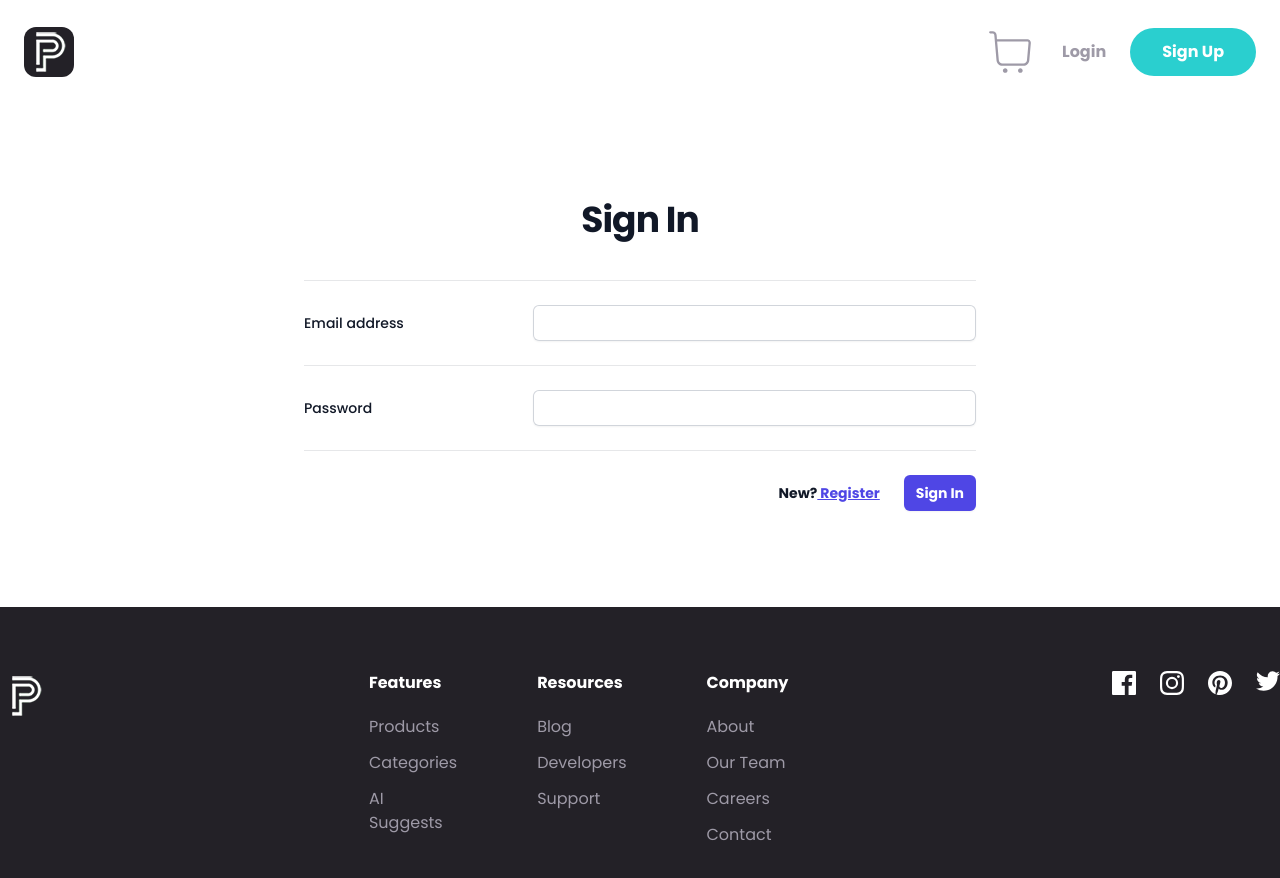
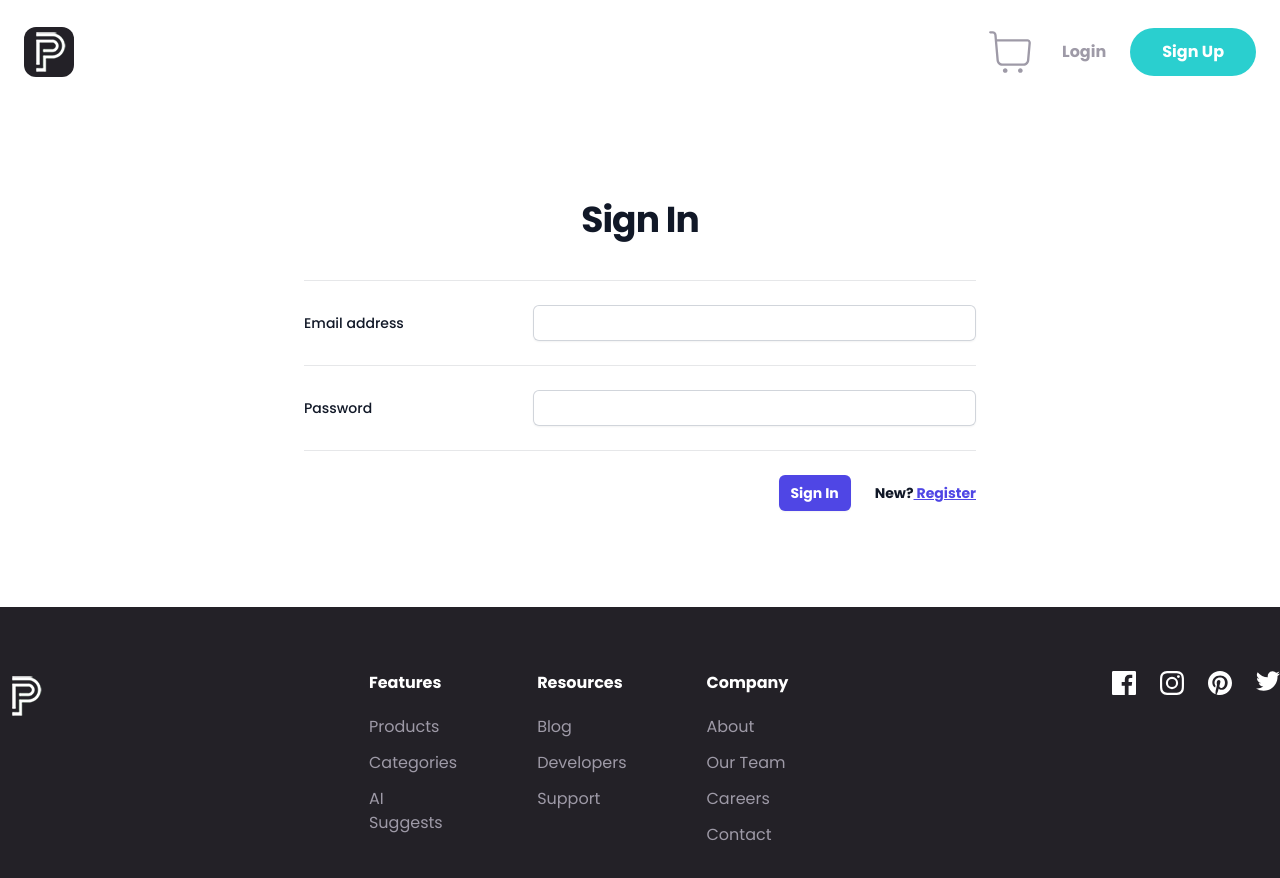
Before and after one commit to codecamp-prem/mern-shop, a React (Vite) app in the folder frontend/: page /login in a window 1280 px wide. Shown: the top 878 px of the page. Built offline with nearby package versions, Linux system fonts and the light colour scheme.

Commit message:
add login functionality in LoginScreen component

```diff
--- a/frontend/package.json
+++ b/frontend/package.json
@@ -17,7 +17,8 @@
     "react-dom": "^18.2.0",
     "react-icons": "^5.0.1",
     "react-redux": "^9.1.0",
-    "react-router-dom": "^6.22.0"
+    "react-router-dom": "^6.22.0",
+    "react-toastify": "^10.0.4"
   },
   "devDependencies": {
     "@tailwindcss/forms": "^0.5.7",
--- a/frontend/src/App.tsx
+++ b/frontend/src/App.tsx
@@ -1,4 +1,6 @@
 import { Outlet } from "react-router-dom";
+import { ToastContainer } from "react-toastify";
+import "react-toastify/dist/ReactToastify.css";
 import Footer from "./components/Footer";
 import Header from "./components/Header";
 
@@ -7,6 +9,7 @@ const App = () => {
     <>
       <Header />
       <Outlet />
+      <ToastContainer />
       <Footer />
     </>
   );
--- a/frontend/src/screens/LoginScreen.tsx
+++ b/frontend/src/screens/LoginScreen.tsx
@@ -1,13 +1,41 @@
-import { FormEvent, useState } from "react";
-import { Link } from "react-router-dom";
+import { FormEvent, useEffect, useState } from "react";
+import { useDispatch, useSelector } from "react-redux";
+import { Link, useLocation, useNavigate } from "react-router-dom";
+import { toast } from "react-toastify";
+import Loader from "../components/Loader";
+import { setCredentials } from "../store/slices/authSlice";
+import { useLoginMutation } from "../store/slices/usersApiSlice";
 
 const LoginScreen = () => {
   const [email, setEmail] = useState("");
   const [password, setPassword] = useState("");
 
-  const submitHandler = (e: FormEvent<HTMLFormElement>) => {
+  const dispatch = useDispatch();
+  const navigate = useNavigate();
+
+  const [login, { isLoading }] = useLoginMutation();
+
+  const { userInfo } = useSelector((state) => state.auth);
+
+  const { search } = useLocation();
+  const searchParameter = new URLSearchParams(search);
+  const redirect = searchParameter.get("redirect") || "/";
+
+  useEffect(() => {
+    if (userInfo) {
+      navigate(redirect);
+    }
+  }, [userInfo, redirect, navigate]);
+
+  const submitHandler = async (e: FormEvent<HTMLFormElement>) => {
     e.preventDefault();
-    console.log("submit");
+    try {
+      const res = await login({ email, password }).unwrap();
+      dispatch(setCredentials({ ...res }));
+      navigate(redirect);
+    } catch (err) {
+      toast.error(err?.data?.message || err?.error);
+    }
   };
   return (
     <div className="bg-white">
@@ -62,7 +90,14 @@ const LoginScreen = () => {
           </div>
 
           <div className="mt-6 flex items-center justify-end gap-x-6">
-            <Link to="/signup">
+            <button
+              type="submit"
+              className="inline-flex justify-center rounded-md bg-indigo-600 px-3 py-2 text-sm font-semibold text-white shadow-sm hover:bg-indigo-500 focus-visible:outline focus-visible:outline-2 focus-visible:outline-offset-2 focus-visible:outline-indigo-600"
+              disabled={isLoading}
+            >
+              Sign In
+            </button>
+            <Link to={redirect ? `/signup?redirect=${redirect}` : "/signup"}>
               <button
                 type="button"
                 className="text-sm font-semibold leading-6 text-gray-900"
@@ -73,13 +108,8 @@ const LoginScreen = () => {
                 </span>
               </button>
             </Link>
-            <button
-              type="submit"
-              className="inline-flex justify-center rounded-md bg-indigo-600 px-3 py-2 text-sm font-semibold text-white shadow-sm hover:bg-indigo-500 focus-visible:outline focus-visible:outline-2 focus-visible:outline-offset-2 focus-visible:outline-indigo-600"
-            >
-              Sign In
-            </button>
           </div>
+          {isLoading && <Loader />}
         </form>
       </div>
     </div>
--- a/frontend/src/store/slices/usersApiSlice.ts
+++ b/frontend/src/store/slices/usersApiSlice.ts
@@ -5,7 +5,7 @@ const usersApiSlice = apiSlice.injectEndpoints({
   endpoints: (builder) => ({
     login: builder.mutation({
       query: (data) => ({
-        url: `${USERS_URL}/auth`,
+        url: `${USERS_URL}/login`,
         method: "POST",
         body: data,
       }),
```
Also changed, not shown: 1 other file (tests, documents, lock files or other folders).
